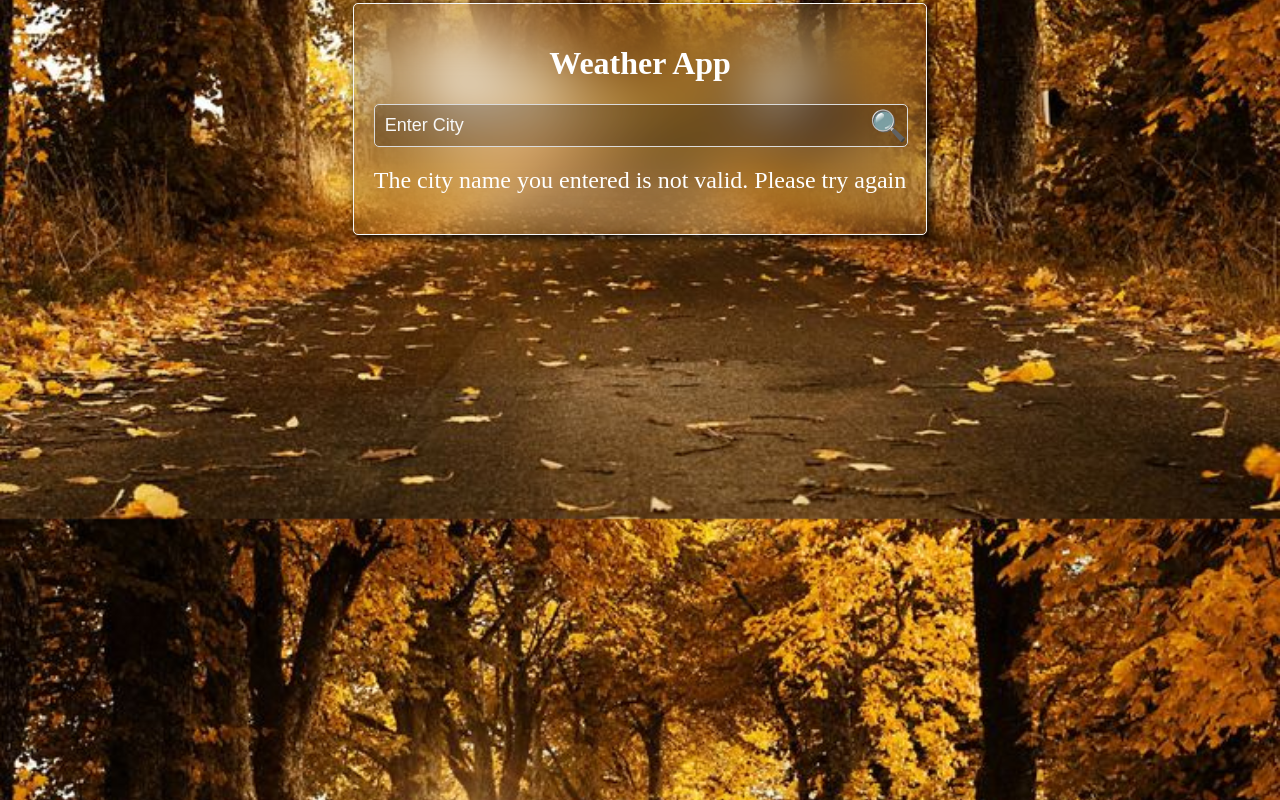
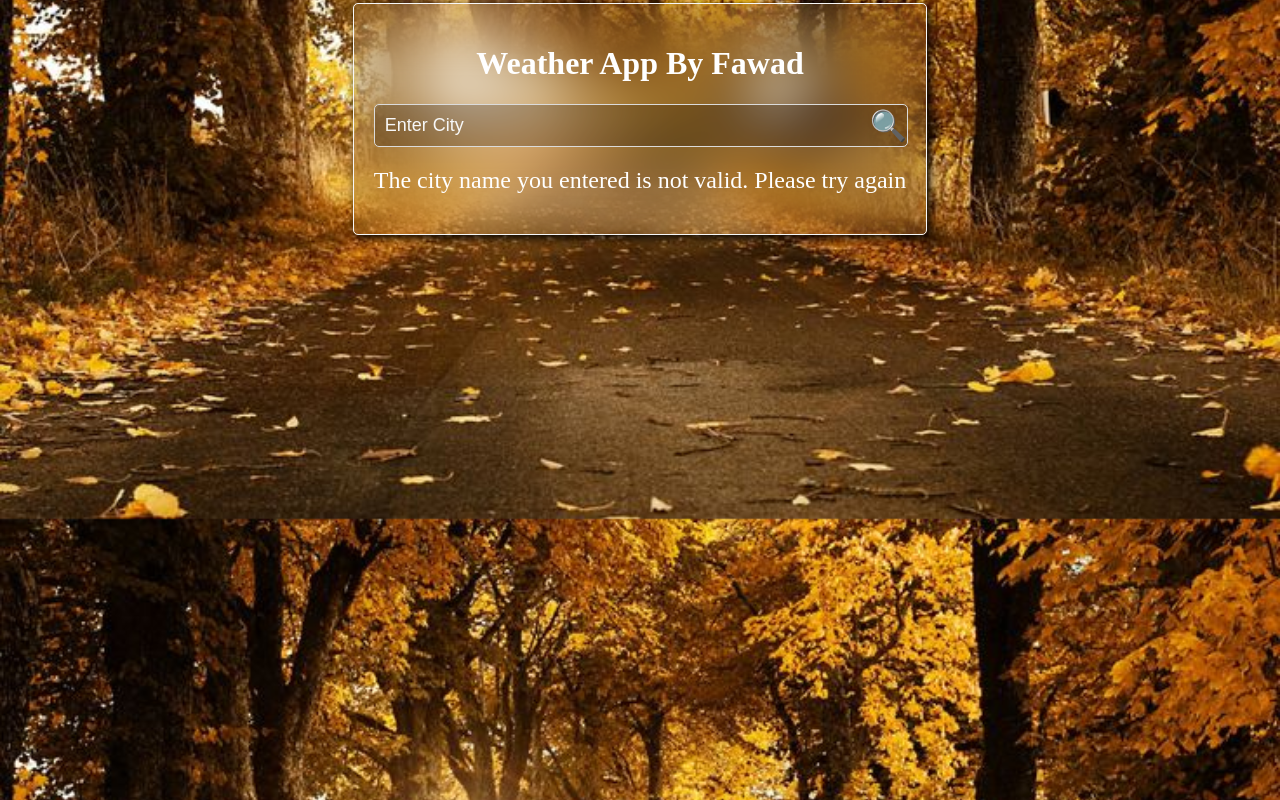
Before and after one commit to muhammadfawadk08/Weather-App-JS, a plain HTML site: page index.html in a window 1280 px wide. Drawn offline with Linux system fonts and the light colour scheme; no server answers.

Commit message:
Update index.html

```diff
--- a/index.html
+++ b/index.html
@@ -10,7 +10,7 @@
 
   <body>
     <div class="container">
-      <h1>Weather App</h1>
+      <h1>Weather App By Fawad</h1>
       <form>
         <input type="text" id="city-input" placeholder="Enter City" />
         <button class="search">&#128269;</button>
```
